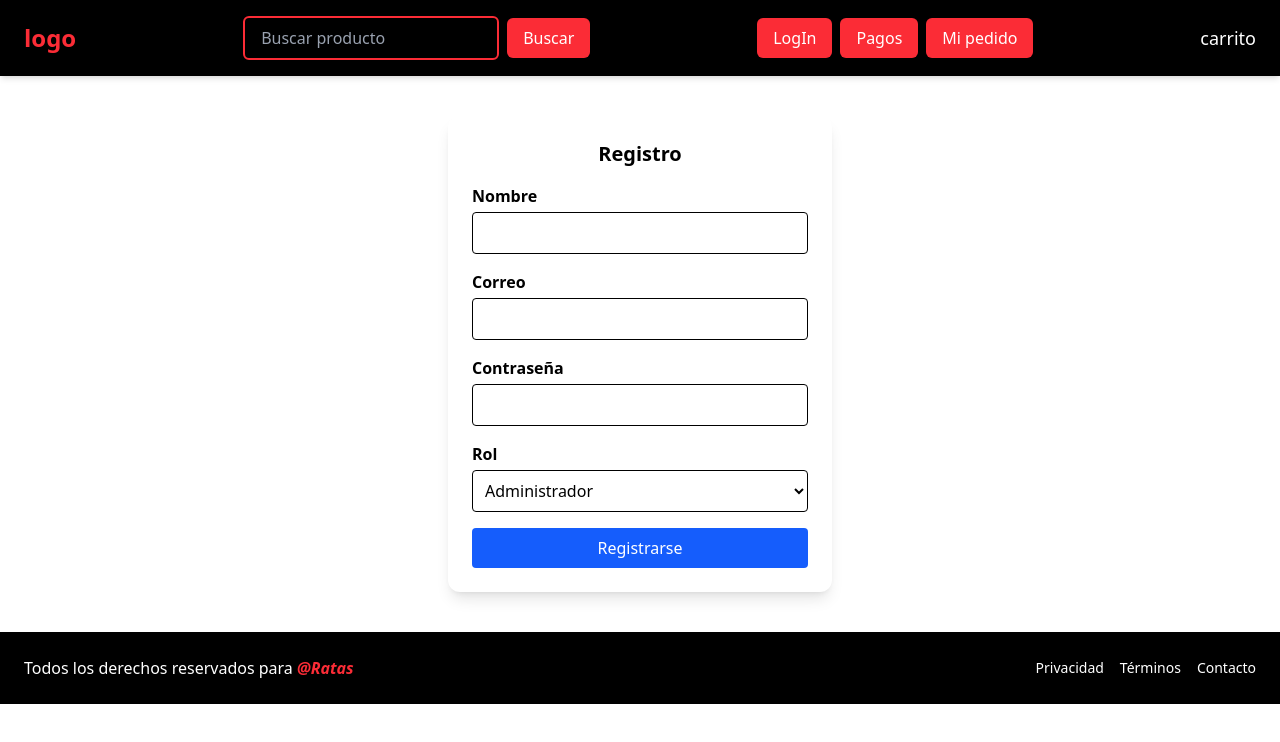
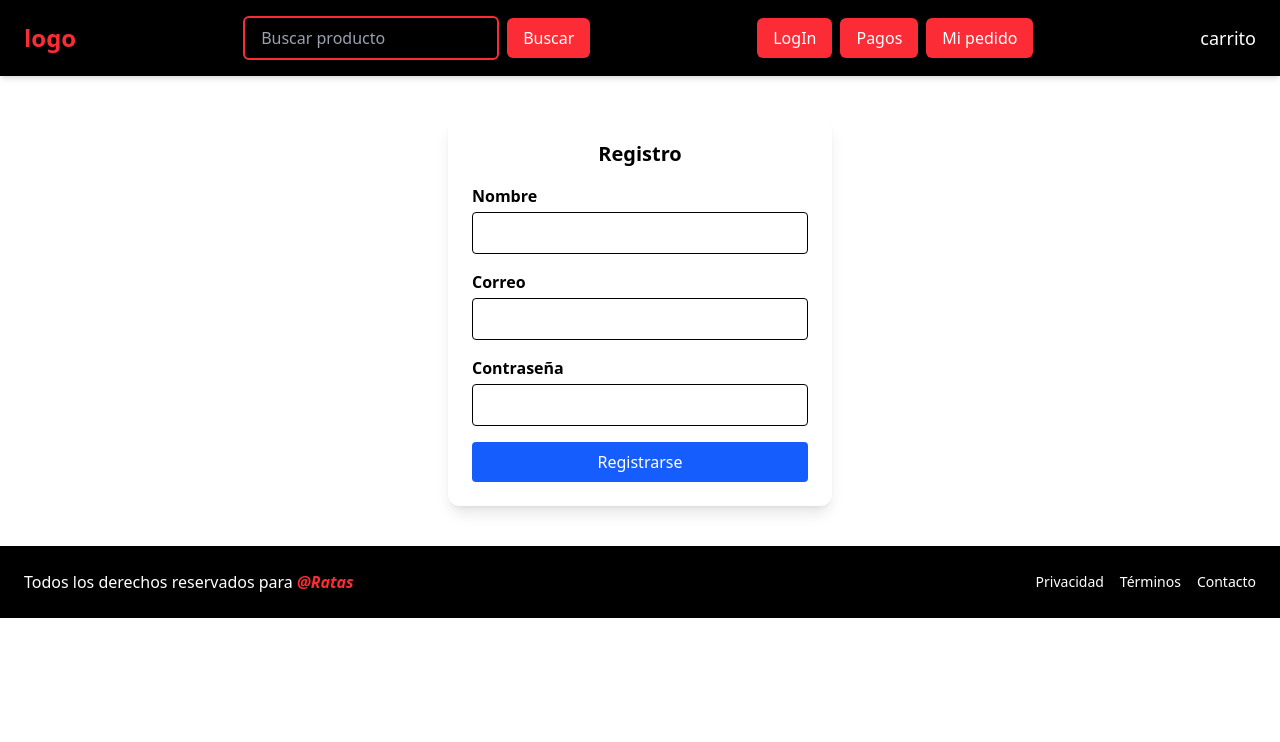
Before and after one commit to LuisDDB/Tienda-react, a React (Vite) app: page /registro in a window 1280 px wide. Shown: the top 742 px of the page. Built offline with nearby package versions, Linux system fonts and the light colour scheme.

Commit message:
Se corriguieron errores en registro.

```diff
--- a/src/pages/Pedido.jsx
+++ b/src/pages/Pedido.jsx
@@ -1,7 +1,7 @@
 import React, { useEffect, useState } from "react";
 
 // Asegúrate de que API_URL se importa correctamente desde tu archivo config
-import { API_URL } from "../config";
+const API_URL = "http://localhost:8000/api/registro.php";
 
 const Pedido = () => {
   const [items, setItems] = useState([]);
--- a/src/pages/Registro.jsx
+++ b/src/pages/Registro.jsx
@@ -6,8 +6,8 @@ const Registro = () => {
   const [form, setForm] = useState({
     nombre: "",
     correo: "",
-    contraseña: "",
-    rol_id: "1", // cliente por defecto
+    contrasena: "",
+    rol_id: "1", // CLIENTE por defecto y fijo
   });
 
   const [mensaje, setMensaje] = useState("");
@@ -34,7 +34,7 @@ const Registro = () => {
           nombre: "",
           correo: "",
           contrasena: "",
-          rol_id: "3",
+          rol_id: "1",
         });
       }
 
@@ -86,17 +86,8 @@ const Registro = () => {
           required
         />
 
-        <label className="block font-semibold mb-1">Rol</label>
-        <select
-          name="rol_id"
-          className="w-full border rounded p-2 mb-4"
-          value={form.rol_id}
-          onChange={handleChange}
-        >
-          <option value="1">Administrador</option>
-          <option value="2">Empleado</option>
-          <option value="3">Cliente</option>
-        </select>
+        {/* Rol fijo, oculto */}
+        <input type="hidden" name="rol_id" value="1" />
 
         <button
           type="submit"
```
